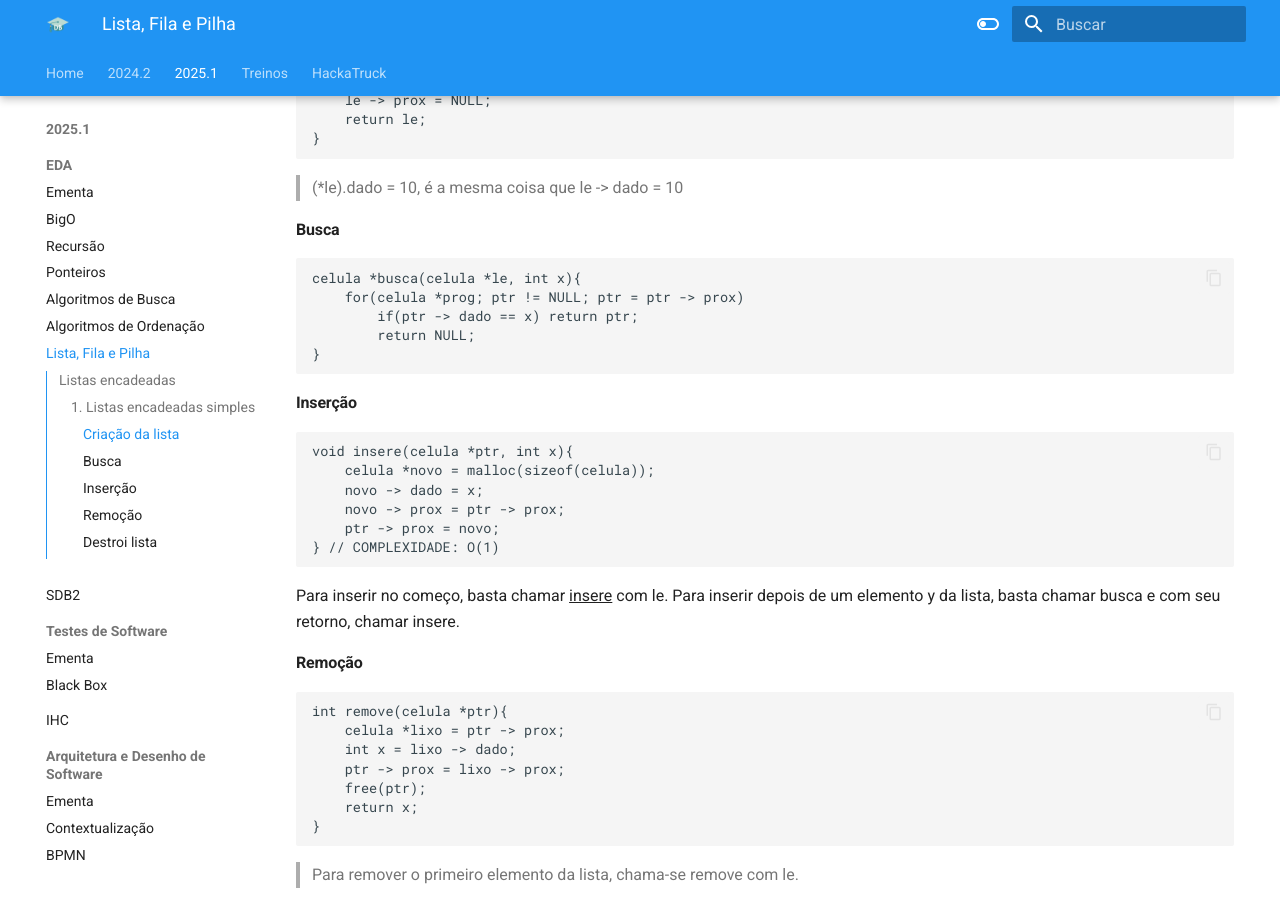
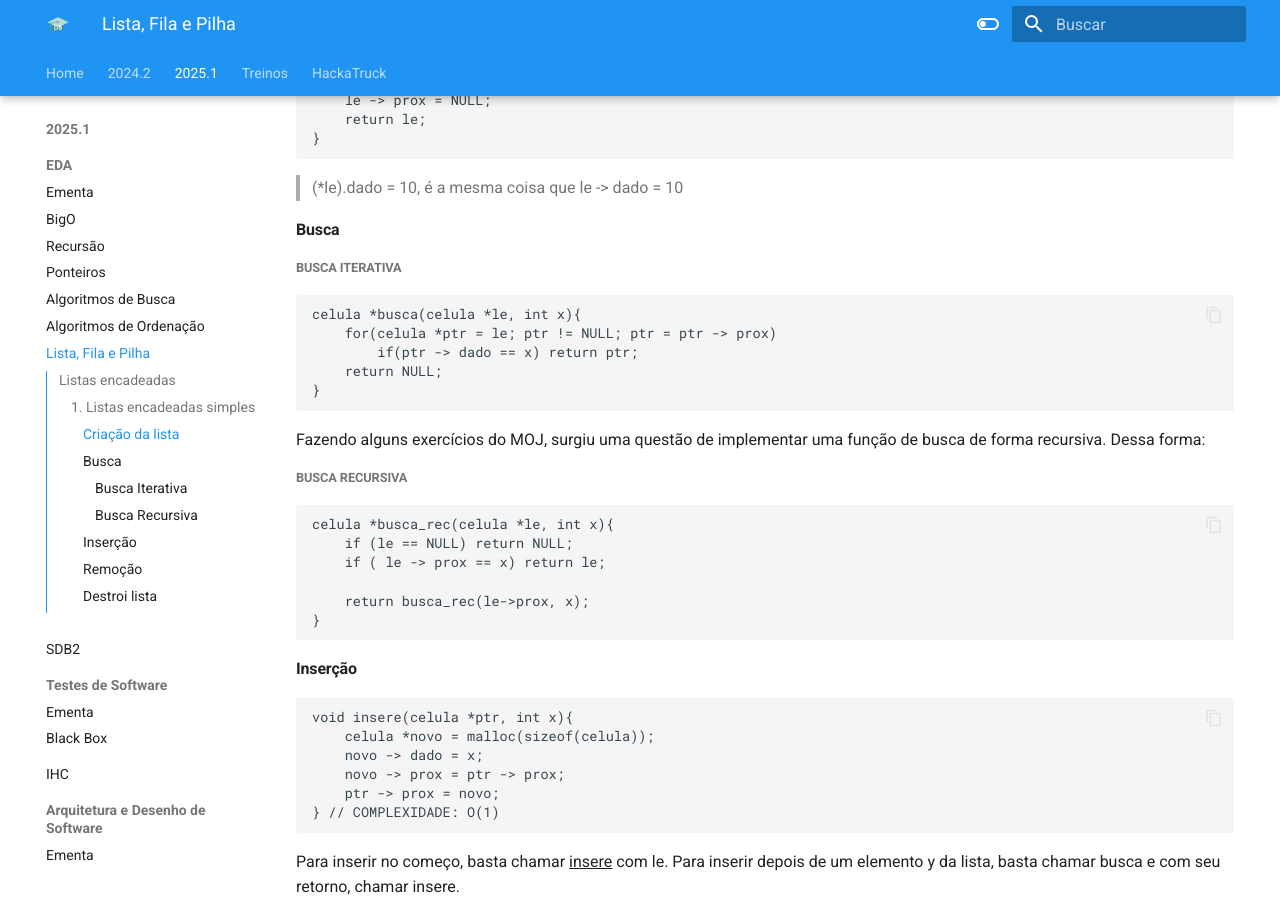
Before and after one commit to Diogo-Barboza/VSFGA, an MkDocs documentation site: the page built from docs/sections/2025.1/EDA1/estruturasLineares.md, in a window 1280 px wide and 900 px high, scrolled down 1013 px. Built offline with MkDocs 1.6.1 and Material for MkDocs 9.7.7, drawn with Linux system fonts in a browser that asks for light colours.

Commit message:
ADD Busca Recursiva DOCS

````diff
--- a/docs/sections/2025.1/EDA1/estruturasLineares.md
+++ b/docs/sections/2025.1/EDA1/estruturasLineares.md
@@ -33,11 +33,26 @@ celula *cria_lista(){
 
 #### Busca
 
+##### Busca Iterativa
+
 ```c
 celula *busca(celula *le, int x){
-    for(celula *prog; ptr != NULL; ptr = ptr -> prox)
+    for(celula *ptr = le; ptr != NULL; ptr = ptr -> prox)
         if(ptr -> dado == x) return ptr;
-        return NULL;
+    return NULL;
+}
+```
+
+Fazendo alguns exercícios do MOJ, surgiu uma questão de implementar uma função de busca de forma recursiva. Dessa forma:
+
+##### Busca Recursiva
+
+```c
+celula *busca_rec(celula *le, int x){
+    if (le == NULL) return NULL;
+    if ( le -> prox == x) return le;
+
+    return busca_rec(le->prox, x);
 }
 ```
 
````
Also changed, not shown: 2 other files.
